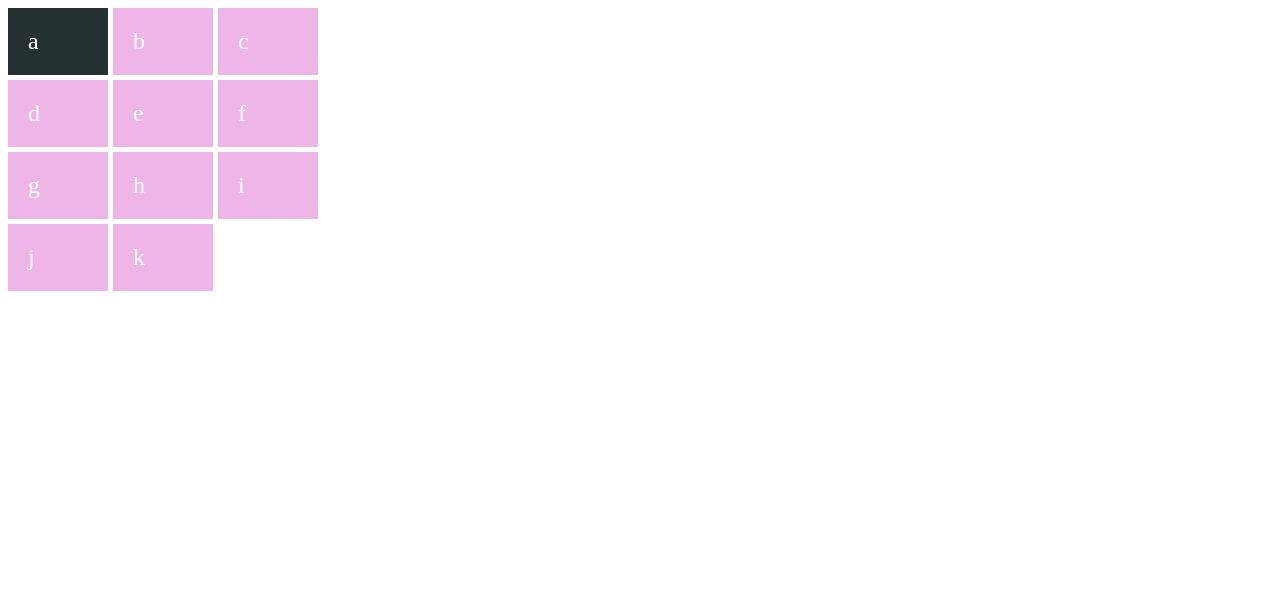
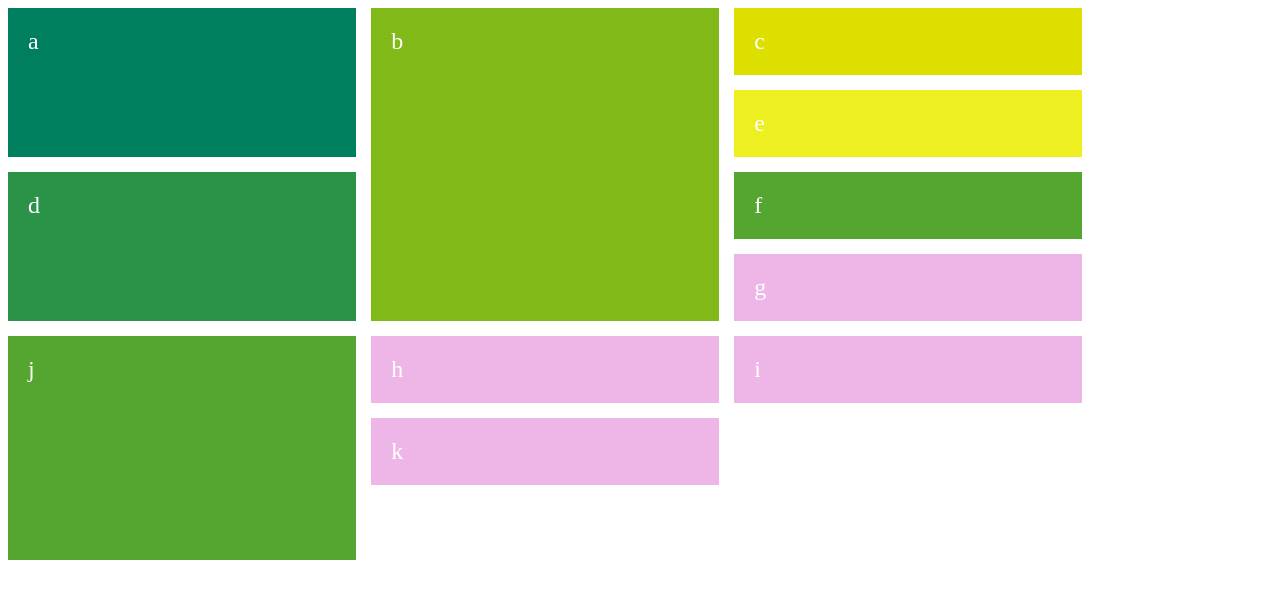
Before and after one commit to Schvea/v10-grid, a plain HTML site: page index.html in a window 1280 px wide. Drawn offline with Linux system fonts and the light colour scheme.

Commit message:
testar, lägger färg

```diff
--- a/index.html
+++ b/index.html
@@ -14,14 +14,15 @@
         <div class="box b">b</div>
         <div class="box c">c</div>
         <div class="box d">d</div>
-        <div class="box d">e</div>
-        <div class="box d">f</div>
-        <div class="box d">g</div>
-        <div class="box d">h</div>
-        <div class="box d">i</div>
-        <div class="box d">j</div>
-        <div class="box d">k</div>
+        <div class="box e">e</div>
+        <div class="box f">f</div>
+        <div class="box g">g</div>
+        <div class="box h">h</div>
+        <div class="box i">i</div>
+        <div class="box j">j</div>
+        <div class="box k">k</div>
     </div>
+
 </body>
 
 </html>
--- a/style.css
+++ b/style.css
@@ -1,7 +1,10 @@
 .grid {
     display: grid;
-    grid-gap: 5px;
-    grid-template-columns: 100px 100px 100px;
+    grid-gap: 15px;
+    grid-template-columns: auto auto auto;
+    grid-template-rows: repeat(2, 1fr);
+    width: 85%;
+    height: 85%;
     background-color: #fff;
     color: #444;
 }
@@ -15,5 +18,58 @@
 }
 
 .a {
-    background-color: rgb(38, 49, 49);
+    background: #007F5F;
+    grid-row: 1/3;
+    grid-column: 1/2;
+
 }
+
+.b {
+    background: #80B918;
+    grid-row: 1/5;
+    grid-column: 2 / 3;
+
+}
+
+.c {
+    background: #DDDF00;
+
+}
+
+.d {
+    background: #2B9348;
+    grid-row: 3 / 5;
+    grid-column: 1/2;
+
+}
+
+.e {
+
+    background: #EEEF20;
+    grid-column: 3/3;
+}
+
+.f {
+    background: #55A630;
+
+}
+
+.g {}
+
+.h {
+    grid-row: ;
+    grid-column: 2/3;
+}
+
+i {}
+
+.j {
+    background-color: #55A630;
+    grid-row: 5 / 12;
+    grid-column: 1/2;
+
+}
+.k{
+    grid-row:
+    grid-column: ;
+}
```
